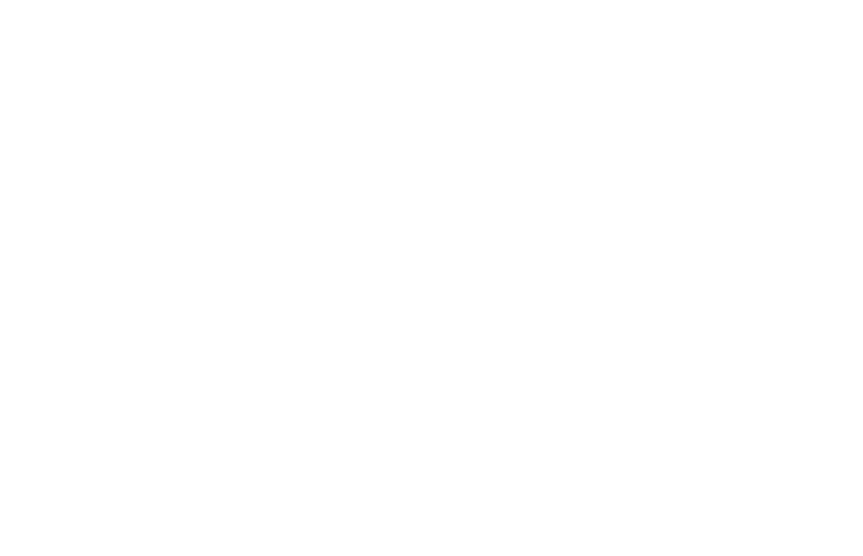
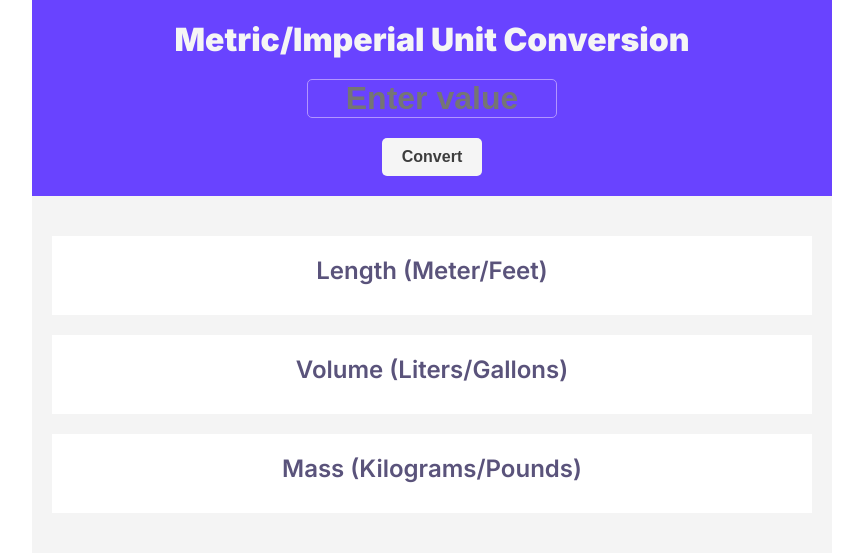
Before and after one commit to Petran86/units-converter, a plain HTML site: page index.html in a window 1280 px wide. Shown: the whole page, without its empty margins (208-1071 px from the left). Drawn offline with Linux system fonts and the light colour scheme.

```diff
--- a/index.css
+++ b/index.css
@@ -3,3 +3,79 @@
     padding: 0;
     box-sizing: border-box;
 }
+
+body {
+    max-width: 800px;
+    margin: 0 auto;
+    font-family: "Inter", sans-serif;
+}
+
+h1 {
+    font-weight: 900;
+    margin-bottom: 20px;
+}
+
+h2 {
+    font-weight: 600;
+    color: #5A537B;
+    margin-bottom: 10px;
+}
+
+p {
+    color: #353535;
+}
+
+ul {
+    list-style: none;
+}
+
+header {
+    color: whitesmoke;
+    background-color: #6943FF;
+    text-align: center;
+    padding: 20px;
+}
+
+input {
+    width: 250px;
+    margin-bottom: 20px;
+    background-color: inherit;
+    color: inherit;
+    border: 1px solid #B295FF;
+    border-radius: 5px;
+    font-weight: 900;
+    font-size: 32px;
+    text-align: center;
+}
+
+input:focus {
+    outline: none;
+}
+
+button {
+    display: block;
+    margin: 0 auto;
+    color: #3D3D3D;
+    background-color: whitesmoke;
+    border: none;
+    border-radius: 5px;
+    padding: 10px 20px;
+    font-weight: 600;
+    font-size: 16px;
+}
+
+button:hover {
+    cursor: pointer;
+}
+
+main {
+    background-color: #F4F4F4;
+    padding: 20px;
+    text-align: center;
+}
+
+.list-measurements {
+    background-color: white;
+    margin: 20px 0;
+    padding: 20px 30px;
+}
--- a/index.html
+++ b/index.html
@@ -3,10 +3,43 @@
   <head>
     <meta charset="UTF-8" />
     <meta name="viewport" content="width=device-width, initial-scale=1.0" />
+    <link rel="preconnect" href="https://fonts.googleapis.com" />
+    <link rel="preconnect" href="https://fonts.gstatic.com" crossorigin />
+    <link
+      href="https://fonts.googleapis.com/css2?family=Inter:ital,opsz,wght@0,14..32,100..900;1,14..32,100..900&display=swap"
+      rel="stylesheet"
+    />
     <link rel="stylesheet" href="index.css" />
     <title>Units Converter</title>
   </head>
   <body>
+    <header>
+      <h1>Metric/Imperial Unit Conversion</h1>
+      <input type="text" id="input-number" placeholder="Enter value" />
+      <button id="convert-btn">Convert</button>
+    </header>
+    <main>
+      <ul>
+        <li>
+          <div class="list-measurements">
+            <h2>Length (Meter/Feet)</h2>
+            <div class="ressults" id="results-length"></div>
+          </div>
+        </li>
+        <li>
+          <div class="list-measurements">
+            <h2>Volume (Liters/Gallons)</h2>
+            <div class="ressults" id="results-volume"></div>
+          </div>
+        </li>
+        <li>
+          <div class="list-measurements">
+            <h2>Mass (Kilograms/Pounds)</h2>
+            <div class="ressults" id="results-mass"></div>
+          </div>
+        </li>
+      </ul>
+    </main>
     <script src="index.js"></script>
   </body>
 </html>
--- a/index.js
+++ b/index.js
@@ -3,3 +3,36 @@
 1 liter = 0.264 gallon
 1 kilogram = 2.204 pound
 */
+
+const inputNumber = document.getElementById("input-number")
+const convertBtn = document.getElementById("convert-btn")
+const resultsLength = document.getElementById("results-length")
+const resultsVolume = document.getElementById("results-volume")
+const resultsMass = document.getElementById("results-mass")
+
+convertBtn.addEventListener("click", unitConversion)
+
+function unitConversion() {
+    const value = inputNumber.value
+    const regex = /^[0-9]+$/
+
+    if (value.match(regex)) {
+        resultsLength.innerHTML = `<p>
+            ${value} meters = ${(value * 3.281).toFixed(3)} feet |
+            ${value} feet = ${((1 / 3.281) * value).toFixed(3)} meters
+        </p>`
+
+        resultsVolume.innerHTML = `<p>
+            ${value} liters = ${(value * 0.264).toFixed(3)} gallons |
+            ${value} gallons = ${((1 / 0.264) * value).toFixed(3)} liters
+        </p>`
+
+        resultsMass.innerHTML = `<p>
+            ${value} kilos = ${(value * 2.204).toFixed(3)} pounds |
+            ${value} pounds = ${((1 / 2.204) * value).toFixed(3)} kilos
+        </p>`
+    } else {
+        alert("Must input number")
+    }
+
+}
```
